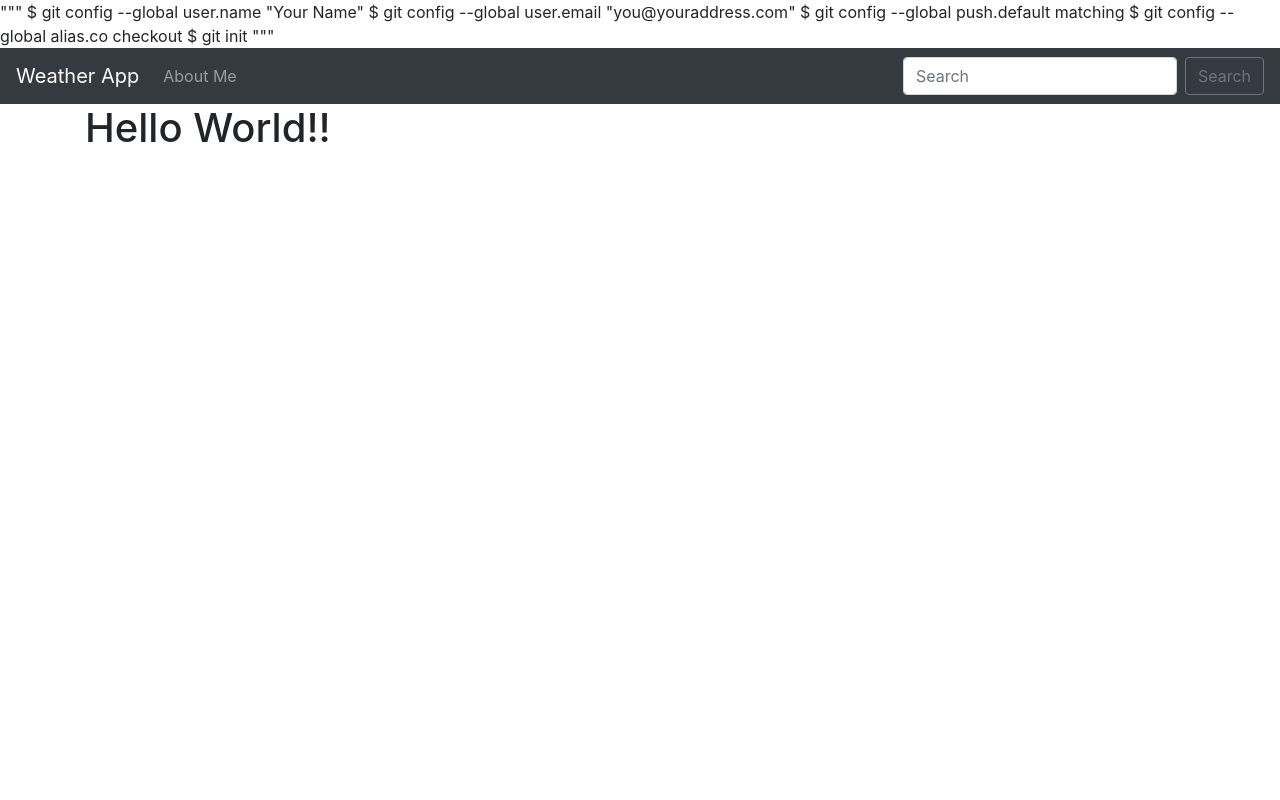
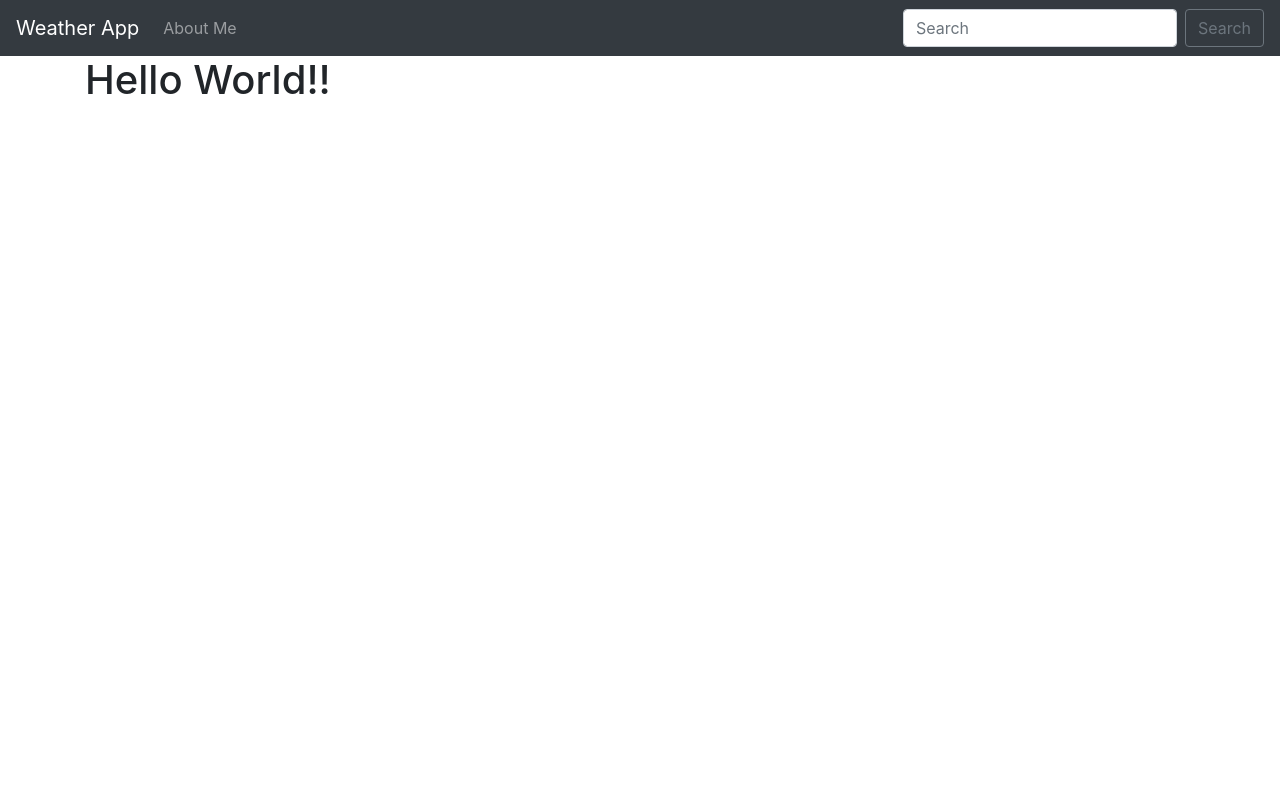
Before and after one commit to bcmtank/djangoweather, a Django app: template lookup/templates/home.html in a window 1280 px wide. Run offline with Django 4.2, Linux system fonts and the light colour scheme; the template is opened without the code that fills it, so the values that code supplies are empty; parts of the project's set-up code (start-up, migrations or seed data) failed here and were passed over.

Commit message:
initial commit

```diff
--- a/lookup/templates/base.html
+++ b/lookup/templates/base.html
@@ -1,11 +1,4 @@
-"""
 
-$ git config --global user.name "Your Name"
-$ git config --global user.email "you@youraddress.com"
-$ git config --global push.default matching
-$ git config --global alias.co checkout
-$ git init
-"""
 
 <!doctype html>
 <html lang="en">
```
